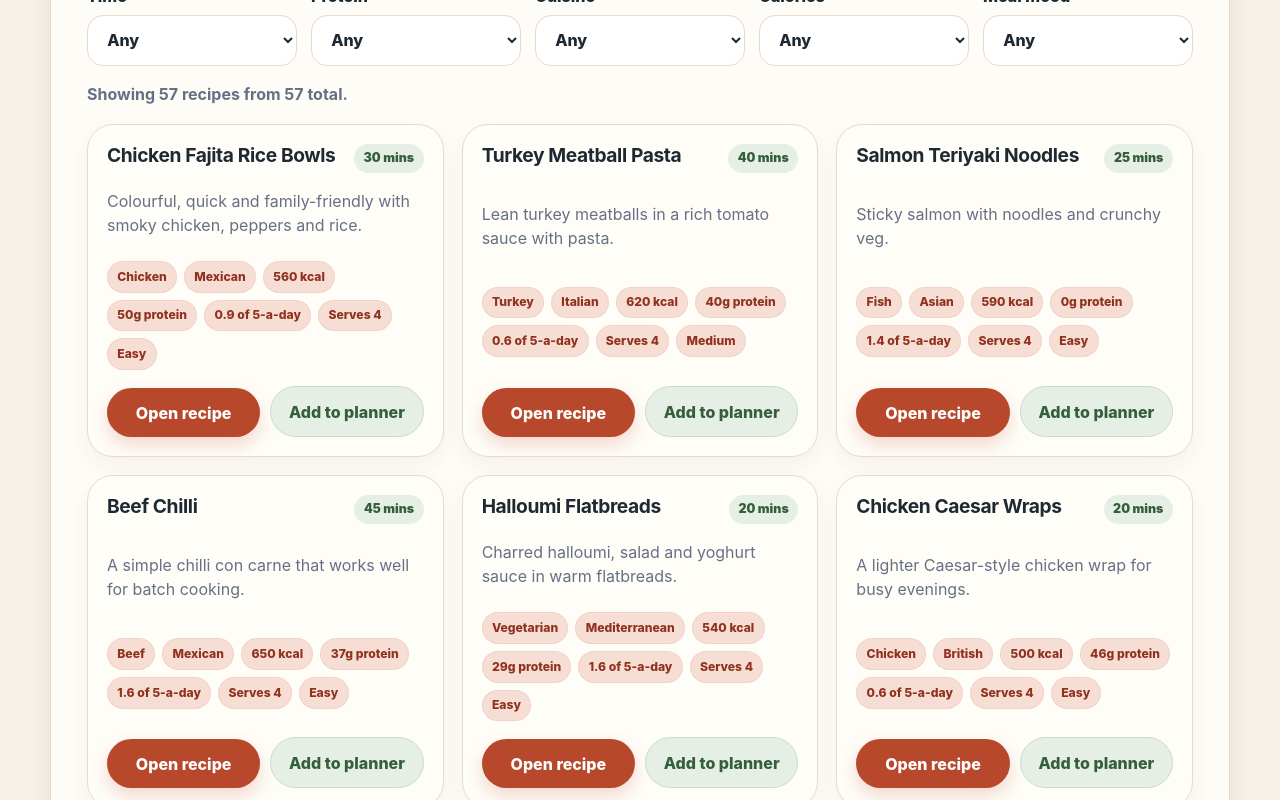
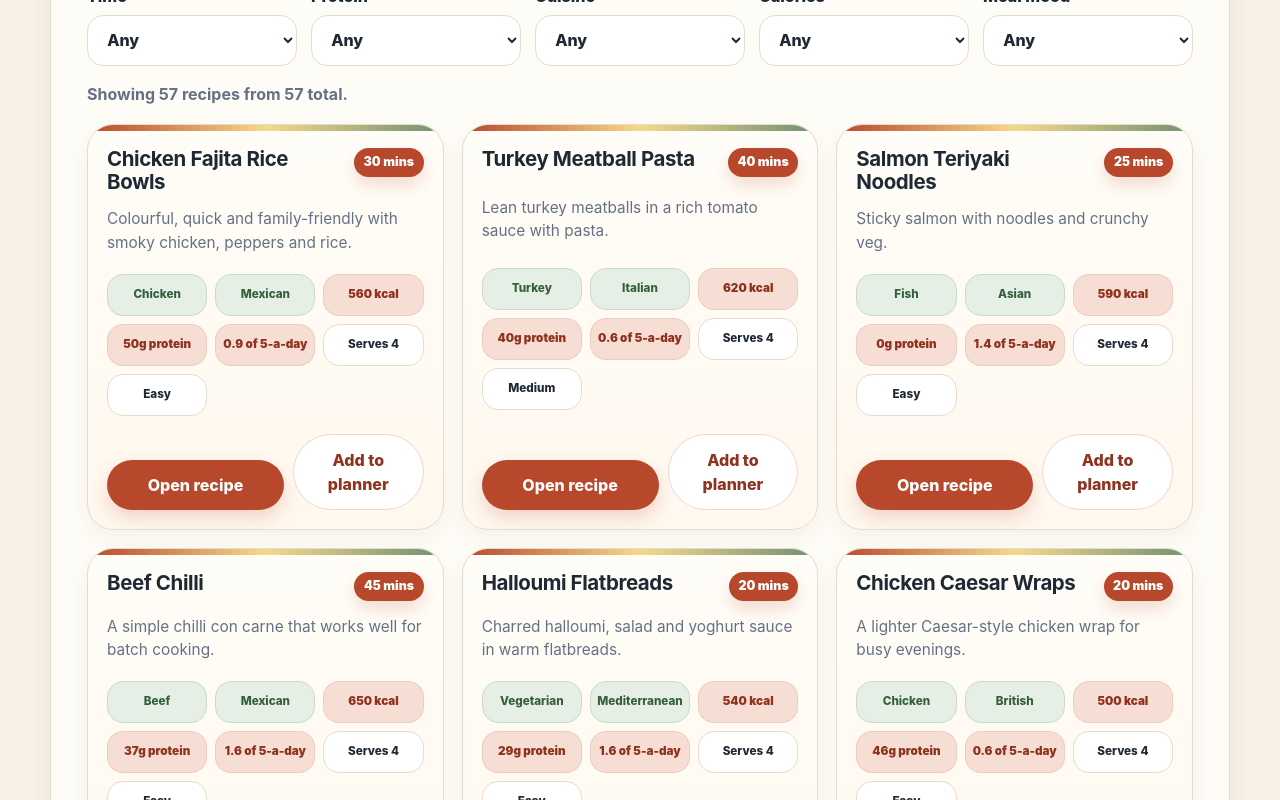
Before and after one commit to education-upgrade/Recipe-, a React (Vite) app: page / in a window 1280 px wide. Shown: the part 700-1500 px from the top of the page. Built offline with nearby package versions, Linux system fonts and the light colour scheme.

Commit message:
Redesign recipe cards for clearer scanning

```diff
--- a/src/plannerExtras.css
+++ b/src/plannerExtras.css
@@ -113,9 +113,107 @@
   font-weight: 900;
 }
 
+.recipe-card {
+  position: relative;
+  gap: 14px;
+  overflow: hidden;
+  background: linear-gradient(180deg, #fffdf8 0%, #fff8ee 100%);
+}
+
+.recipe-card::before {
+  content: "";
+  position: absolute;
+  inset: 0 0 auto 0;
+  height: 6px;
+  background: linear-gradient(90deg, var(--primary), var(--butter), var(--sage));
+}
+
+.recipe-card__header {
+  padding-top: 4px;
+}
+
+.recipe-card h3 {
+  max-width: 78%;
+  font-size: 1.28rem;
+  line-height: 1.12;
+}
+
+.recipe-card__header span {
+  background: var(--primary);
+  color: white;
+  box-shadow: 0 8px 16px rgba(184, 72, 44, 0.18);
+}
+
+.recipe-card p {
+  margin: 0;
+  font-size: 0.96rem;
+}
+
+.recipe-card .tag-row {
+  display: grid;
+  grid-template-columns: repeat(3, minmax(0, 1fr));
+  gap: 8px;
+  margin: 6px 0 0;
+}
+
+.recipe-card .tag-row span {
+  min-height: 42px;
+  display: grid;
+  place-items: center;
+  text-align: center;
+  padding: 0.48rem 0.4rem;
+  border-radius: 16px;
+  background: white;
+  color: var(--text);
+  border: 1px solid var(--border);
+  font-size: 0.73rem;
+  line-height: 1.15;
+}
+
+.recipe-card .tag-row span:nth-child(1),
+.recipe-card .tag-row span:nth-child(2) {
+  background: var(--sage-soft);
+  color: var(--sage-dark);
+  border-color: #cadcc9;
+}
+
+.recipe-card .tag-row span:nth-child(3),
+.recipe-card .tag-row span:nth-child(4),
+.recipe-card .tag-row span:nth-child(5) {
+  background: var(--primary-soft);
+  color: var(--primary-dark);
+  border-color: rgba(184, 72, 44, 0.12);
+  font-weight: 900;
+}
+
+.recipe-card .button-row {
+  margin-top: 4px;
+  display: grid;
+  grid-template-columns: 1.15fr 0.85fr;
+  gap: 9px;
+}
+
+.recipe-card .button-row button {
+  padding: 0.82rem 0.85rem;
+}
+
+.recipe-card .button-row button.secondary {
+  background: white;
+  color: var(--primary-dark);
+  border-color: rgba(184, 72, 44, 0.22);
+}
+
 @media (max-width: 650px) {
   .notice {
     align-items: stretch;
     flex-direction: column;
   }
+
+  .recipe-card .tag-row {
+    grid-template-columns: repeat(2, minmax(0, 1fr));
+  }
+
+  .recipe-card .button-row {
+    grid-template-columns: 1fr;
+  }
 }
```
